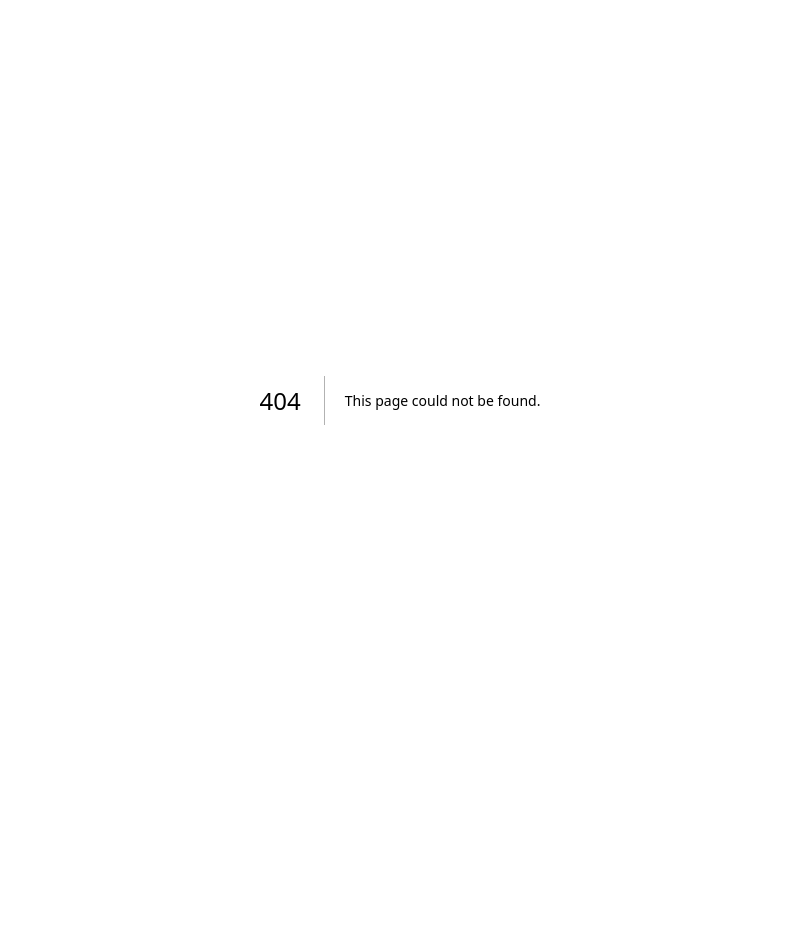
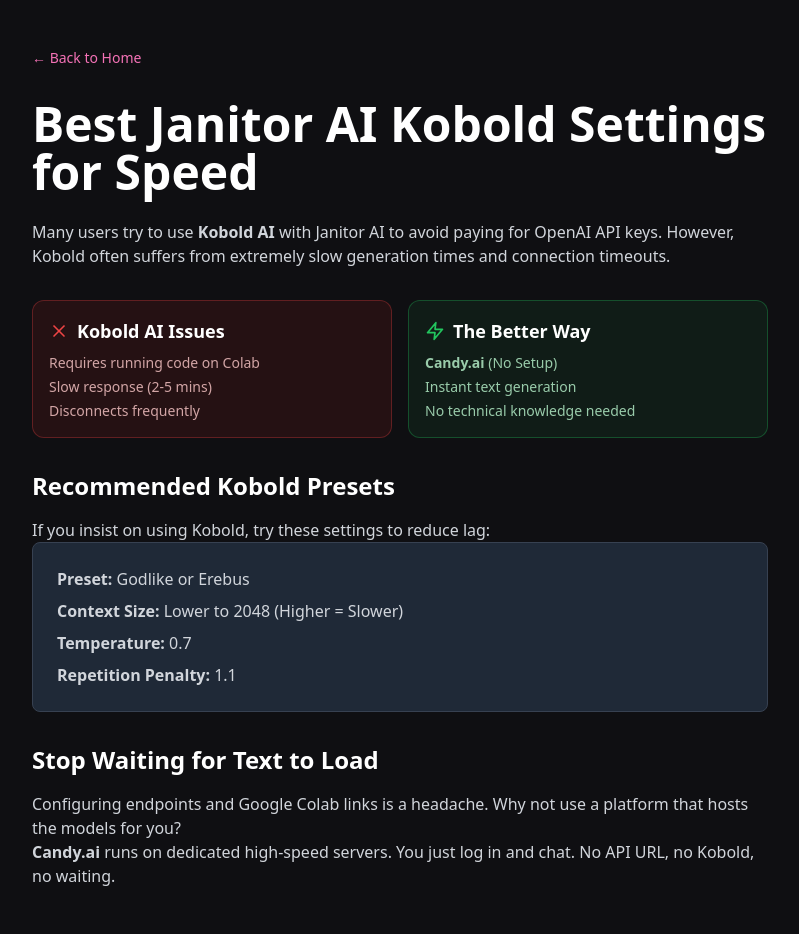
Before and after one commit to Daseanle/janitor-chat, a Next.js app: page /seo/janitor-ai-kobold-settings in a window 1280 px wide. Before the commit this address had no page. Shown: the top 934 px of the page, without its empty margins (240-1039 px from the left). Before the commit the page ends 800 px from the top, so only its background shows below. Built offline with nearby package versions, Linux system fonts and the light colour scheme.

Commit message:
Create page.js

```diff
--- /dev/null
+++ b/app/seo/janitor-ai-kobold-settings/page.js
@@ -0,0 +1,68 @@
+import Link from "next/link";
+import { Settings, X, Check, Zap, Server } from "lucide-react";
+
+export const metadata = {
+  title: "Janitor AI Kobold Settings Guide (2025) - Slow Generation Fix",
+  description: "Struggling with Kobold AI settings on Janitor AI? Learn how to fix slow generation times, or switch to a faster, free alternative without API keys.",
+};
+
+export default function Page() {
+  // 🔴 记得替换成你的真实 Affiliate 链接
+  const AFFILIATE_LINK = "https://www.ejd1s4io.com/MF3W3H/3QQG7/";
+
+  return (
+    <div className="min-h-screen bg-[#0f0f12] text-gray-300 font-sans">
+      <div className="container mx-auto px-4 py-12 max-w-3xl">
+        <Link href="/" className="text-sm text-pink-400 hover:underline mb-8 block">&larr; Back to Home</Link>
+
+        <article className="prose prose-invert prose-lg max-w-none">
+          <h1 className="text-4xl md:text-5xl font-bold text-white mb-6">Best Janitor AI Kobold Settings for Speed</h1>
+
+          <p>Many users try to use <strong>Kobold AI</strong> with Janitor AI to avoid paying for OpenAI API keys. However, Kobold often suffers from extremely slow generation times and connection timeouts.</p>
+
+          <div className="grid md:grid-cols-2 gap-4 my-8">
+            <div className="bg-red-900/20 border border-red-500/30 p-4 rounded-xl">
+                <h3 className="text-lg font-bold text-white flex items-center gap-2 mb-2">
+                    <X className="w-5 h-5 text-red-500" /> Kobold AI Issues
+                </h3>
+                <ul className="text-sm space-y-1 text-red-200/80">
+                    <li>Requires running code on Colab</li>
+                    <li>Slow response (2-5 mins)</li>
+                    <li>Disconnects frequently</li>
+                </ul>
+            </div>
+            <div className="bg-green-900/20 border border-green-500/30 p-4 rounded-xl">
+                <h3 className="text-lg font-bold text-white flex items-center gap-2 mb-2">
+                    <Zap className="w-5 h-5 text-green-500" /> The Better Way
+                </h3>
+                <ul className="text-sm space-y-1 text-green-200/80">
+                    <li><strong>Candy.ai</strong> (No Setup)</li>
+                    <li>Instant text generation</li>
+                    <li>No technical knowledge needed</li>
+                </ul>
+            </div>
+          </div>
+
+          <h2 className="text-2xl font-bold text-white mt-8 mb-4">Recommended Kobold Presets</h2>
+          <p>If you insist on using Kobold, try these settings to reduce lag:</p>
+          <ul className="bg-gray-800 p-6 rounded-lg space-y-2 border border-gray-700">
+             <li><strong>Preset:</strong> Godlike or Erebus</li>
+             <li><strong>Context Size:</strong> Lower to 2048 (Higher = Slower)</li>
+             <li><strong>Temperature:</strong> 0.7</li>
+             <li><strong>Repetition Penalty:</strong> 1.1</li>
+          </ul>
+
+          <h2 className="text-2xl font-bold text-white mt-8 mb-4">Stop Waiting for Text to Load</h2>
+          <p>Configuring endpoints and Google Colab links is a headache. Why not use a platform that hosts the models for you?</p>
+          <p><strong>Candy.ai</strong> runs on dedicated high-speed servers. You just log in and chat. No API URL, no Kobold, no waiting.</p>
+
+          <div className="mt-12 text-center">
+             <a href={AFFILIATE_LINK} target="_blank" className="bg-gradient-to-r from-blue-600 to-purple-600 hover:from-blue-500 hover:to-purple-500 text-white px-8 py-4 rounded-full font-bold transition-all shadow-lg inline-flex items-center gap-2">
+              <Server className="w-5 h-5" /> Try Instant Chat (Free)
+            </a>
+          </div>
+        </article>
+      </div>
+    </div>
+  );
+}
```
